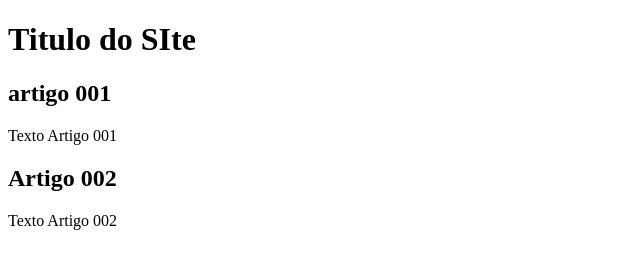
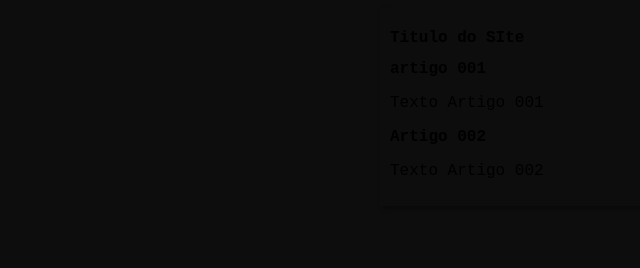
Before and after one commit to ErikoDf/projeto-site, a plain HTML site: page index.html in a window 1280 px wide. Shown: the whole page, without its empty margins (0-640 px from the left). Drawn offline with Linux system fonts and the light colour scheme.

Commit message:
iniciei o Dessign

```diff
--- /dev/null
+++ b/estilos/style.css
@@ -0,0 +1,17 @@
+*{
+    font-family: monospace;
+    font-size: 16px;
+}
+
+body {
+    background-color: rgb(13, 13, 13);
+
+}
+
+main {
+    ibackground-color: rgb(184, 152, 108);
+    width: 500px;
+    margin: auto;
+    padding: 10px;
+    box-shadow: 3px 3px 5px rgba(0, 0, 0, 0.353);
+}
--- a/index.html
+++ b/index.html
@@ -4,6 +4,7 @@
     <meta charset="UTF-8">
     <meta name="viewport" content="width=device-width, initial-scale=1.0">
     <title>Titulo do SIte</title>
+    <link rel="stylesheet" href="estilos/style.css">
 </head>
 <body>
     <main>
```
